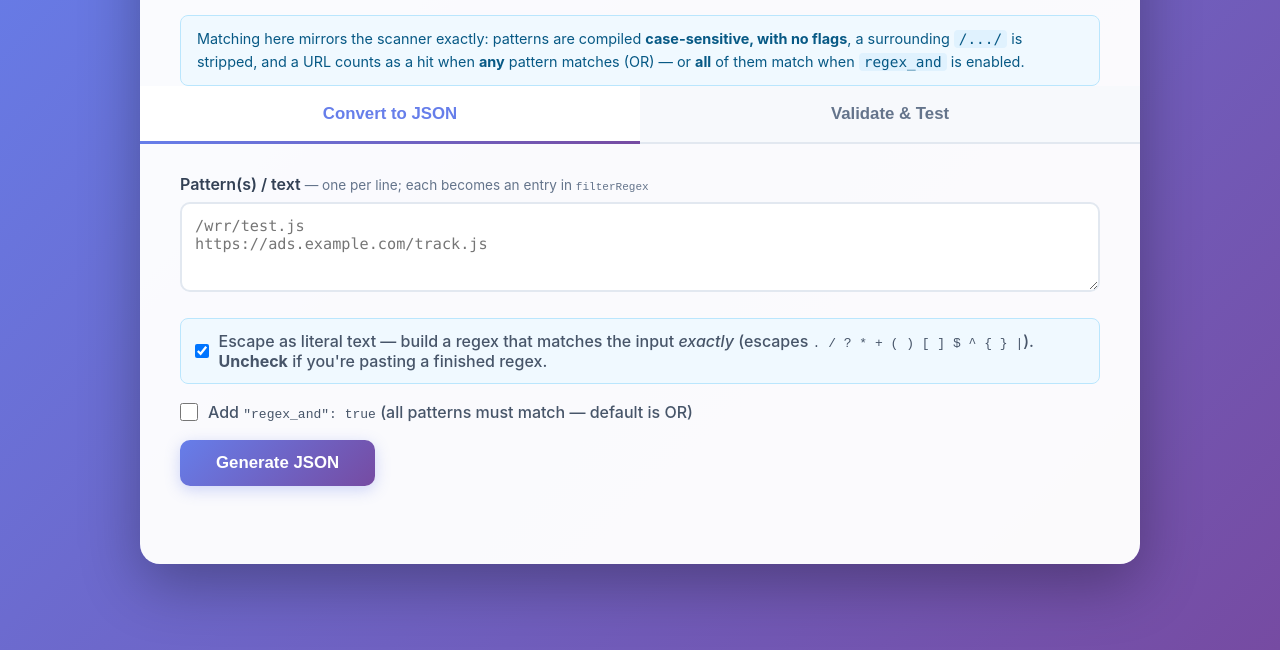
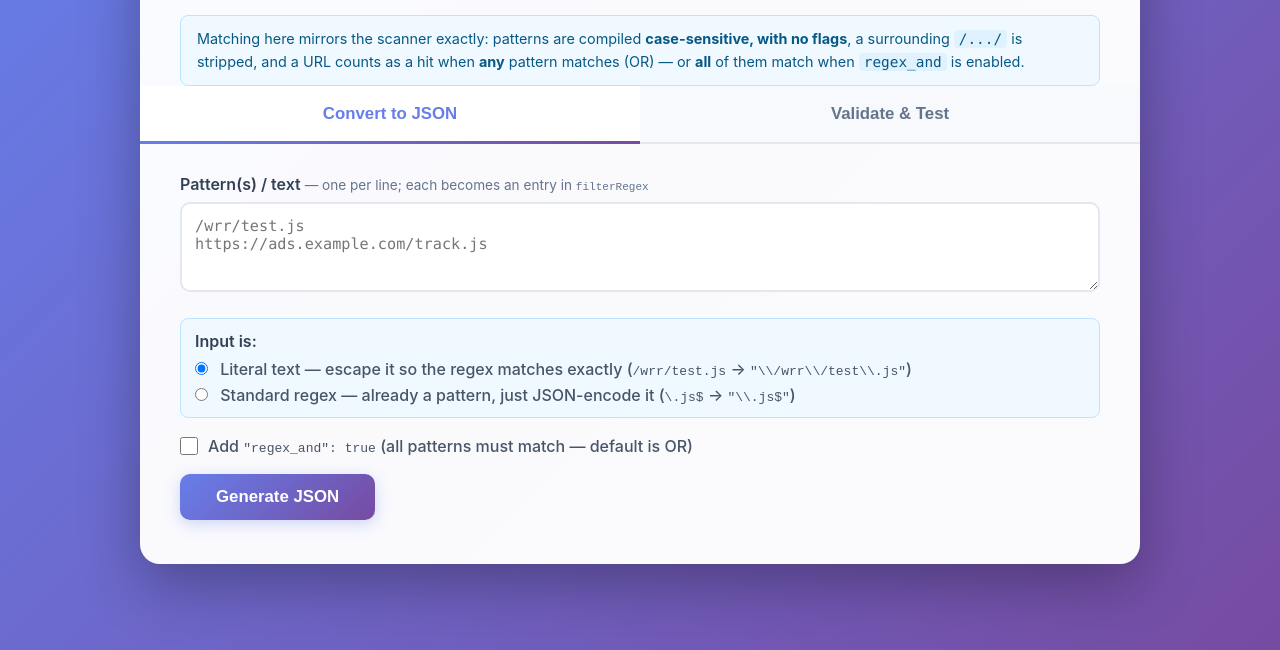
Before and after one commit to ryanbr/network-scanner, a website: page regex-tool/index.html in a window 1280 px wide. Shown: the part 150-800 px from the top of the page. Drawn offline with Linux system fonts and the light colour scheme.

Commit message:
regex-tool: make Convert an explicit literal-vs-standard-regex choice
The standard-regex -> JSON-regex conversion already worked (uncheck the
literal box), but it was hidden behind a single 'Escape as literal text'
checkbox that was easy to miss. Replace it with two explicit radio options:

  - Literal text  -> escape into a regex that matches exactly
                     (/wrr/test.js -> "\/wrr\/test\.js")
  - Standard regex -> already a pattern, just JSON-encode it
                     (\.js$ -> "\\.js$")

Both emit the JSON-string form ready for config.json. convertToJSON now reads
the selected radio instead of the checkbox; behaviour is otherwise identical
(literal stays the default).

```diff
--- a/regex-tool/index.html
+++ b/regex-tool/index.html
@@ -210,9 +210,18 @@
                     </label>
                     <textarea id="convertPatterns" placeholder="/wrr/test.js&#10;https://ads.example.com/track.js"></textarea>
                 </div>
-                <div class="checkbox-group" style="background:#f0f9ff; padding:12px 14px; border-radius:8px; border:1px solid #bae6fd;">
-                    <input type="checkbox" id="convertEscape" checked>
-                    <label for="convertEscape">Escape as literal text — build a regex that matches the input <em>exactly</em> (escapes <code>. / ? * + ( ) [ ] $ ^ { } |</code>). <strong>Uncheck</strong> if you're pasting a finished regex.</label>
+                <div style="background:#f0f9ff; padding:12px 14px; border-radius:8px; border:1px solid #bae6fd; margin-bottom:18px;">
+                    <div style="font-weight:600; color:#334155; margin-bottom:8px;">Input is:</div>
+                    <label style="display:block; margin-bottom:6px; cursor:pointer; font-weight:500; color:#475569;">
+                        <input type="radio" name="convertMode" value="literal" checked style="margin-right:8px;">
+                        Literal text — escape it so the regex matches exactly
+                        (<code>/wrr/test.js</code> &rarr; <code>"\\/wrr\\/test\\.js"</code>)
+                    </label>
+                    <label style="display:block; cursor:pointer; font-weight:500; color:#475569;">
+                        <input type="radio" name="convertMode" value="regex" style="margin-right:8px;">
+                        Standard regex — already a pattern, just JSON-encode it
+                        (<code>\.js$</code> &rarr; <code>"\\.js$"</code>)
+                    </label>
                 </div>
                 <div class="checkbox-group">
                     <input type="checkbox" id="convertRegexAnd">
@@ -314,7 +323,7 @@
             const out = document.getElementById('convertOutput');
             const rawPatterns = toLines(document.getElementById('convertPatterns').value);
             const useAnd = document.getElementById('convertRegexAnd').checked;
-            const escapeLiteral = document.getElementById('convertEscape').checked;
+            const escapeLiteral = document.querySelector('input[name="convertMode"]:checked').value === 'literal';
 
             if (rawPatterns.length === 0) {
                 out.innerHTML = '<div class="error">Please enter at least one line of text or a regex pattern.</div>';
```
